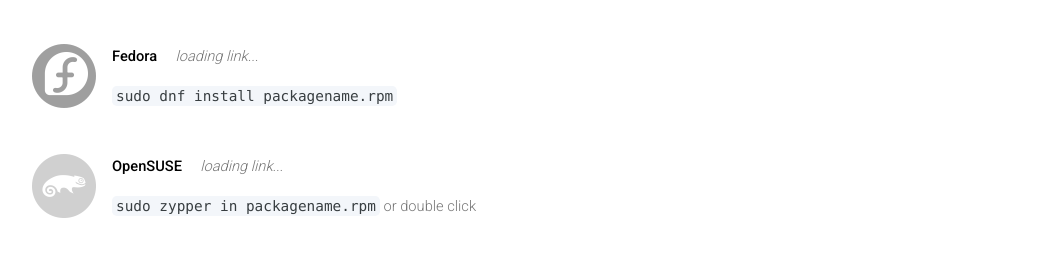
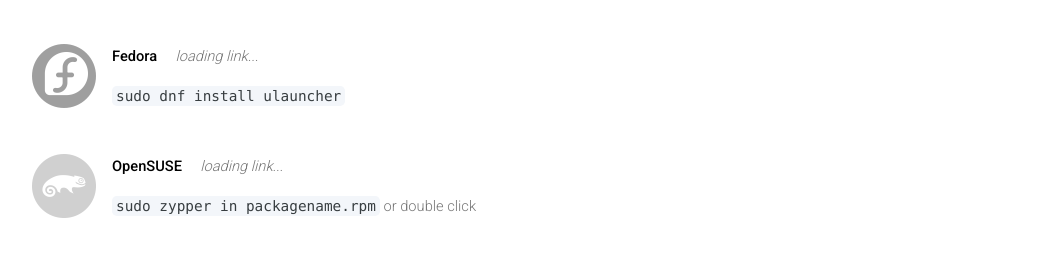
Before and after one commit to Ulauncher/ulauncher.io, a Jekyll site: the page built from index.html, in a window 1280 px wide and 900 px high, scrolled down 1754 px. Shown: the part 172-434 px from the top of the window, without its empty margins (8-1063 px from the left). Built offline with Jekyll 4.4.1, drawn with Linux system fonts in a browser that asks for light colours; nearby versions of some CDN libraries.

Commit message:
Changed Fedora install command

```diff
--- a/_includes/index/releases.html
+++ b/_includes/index/releases.html
@@ -37,7 +37,7 @@
                 <b class="distro-name">Fedora</b> <span id="release-fedora"><i>loading link...</i></span>
             </p>
 
-            <code>sudo dnf install packagename.rpm</code>
+            <code>sudo dnf install ulauncher</code>
         </li>
         <li class="distro-icon distro-opensuse">
             <p>
```
